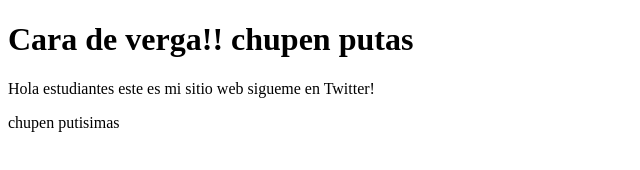
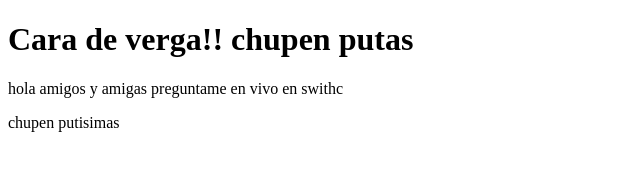
Before and after one commit to Bestiapop85/proyectoDemoCursoPrework, a plain HTML site: page index.html in a window 1280 px wide. Shown: the full height of the page, 0-640 px from the left. Drawn offline with Linux system fonts and the light colour scheme.

Commit message:
cambios agregamos sitio de twisch

```diff
--- a/index.html
+++ b/index.html
@@ -8,7 +8,7 @@
 </head>
 <body>
     <h1>Cara de verga!! chupen putas</h1>
-    <p>Hola estudiantes este es mi sitio web sigueme en Twitter!</p>
+    <p>hola amigos y amigas preguntame en vivo en swithc</p>
     <p>chupen putisimas</p>
 </body>
 </html>
```
